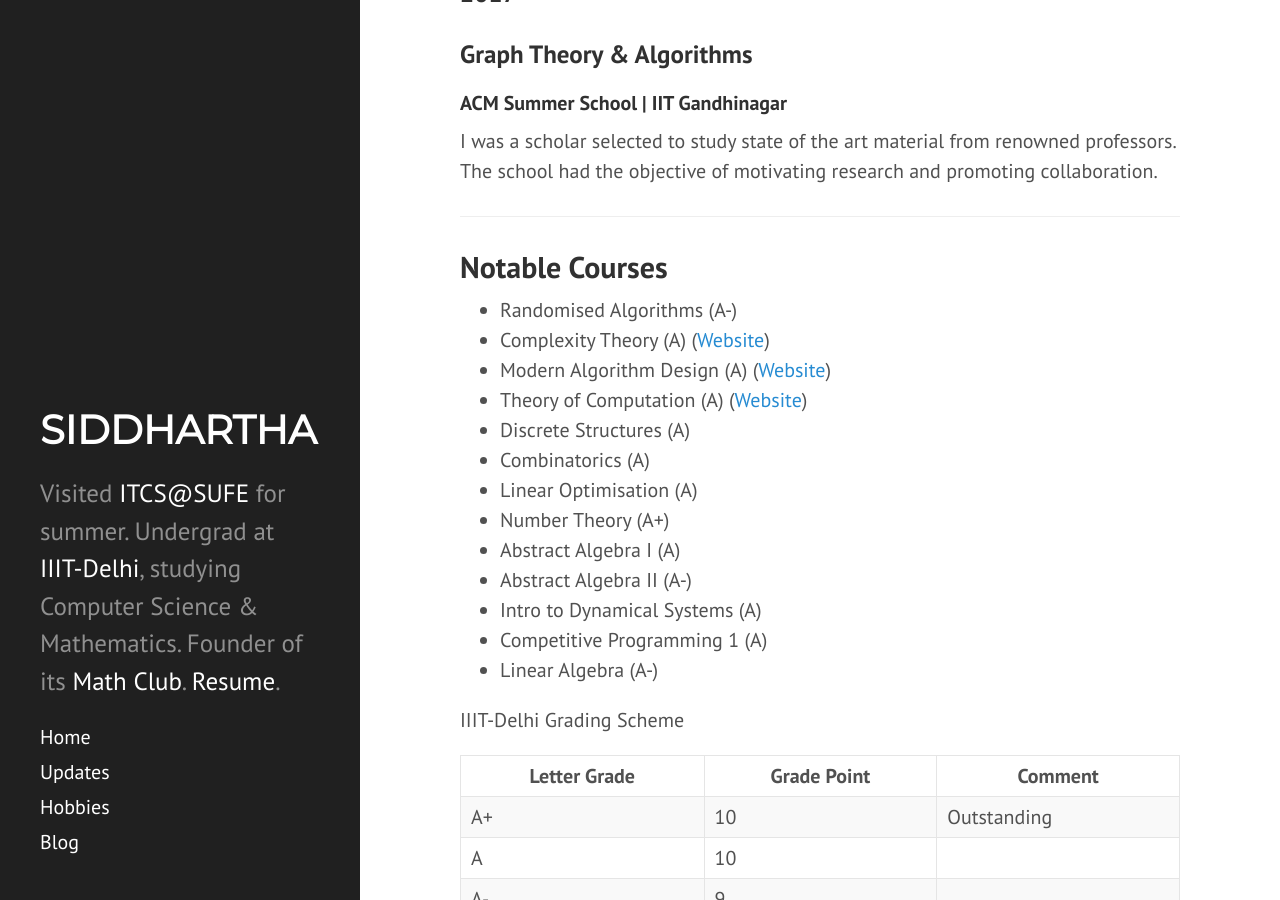
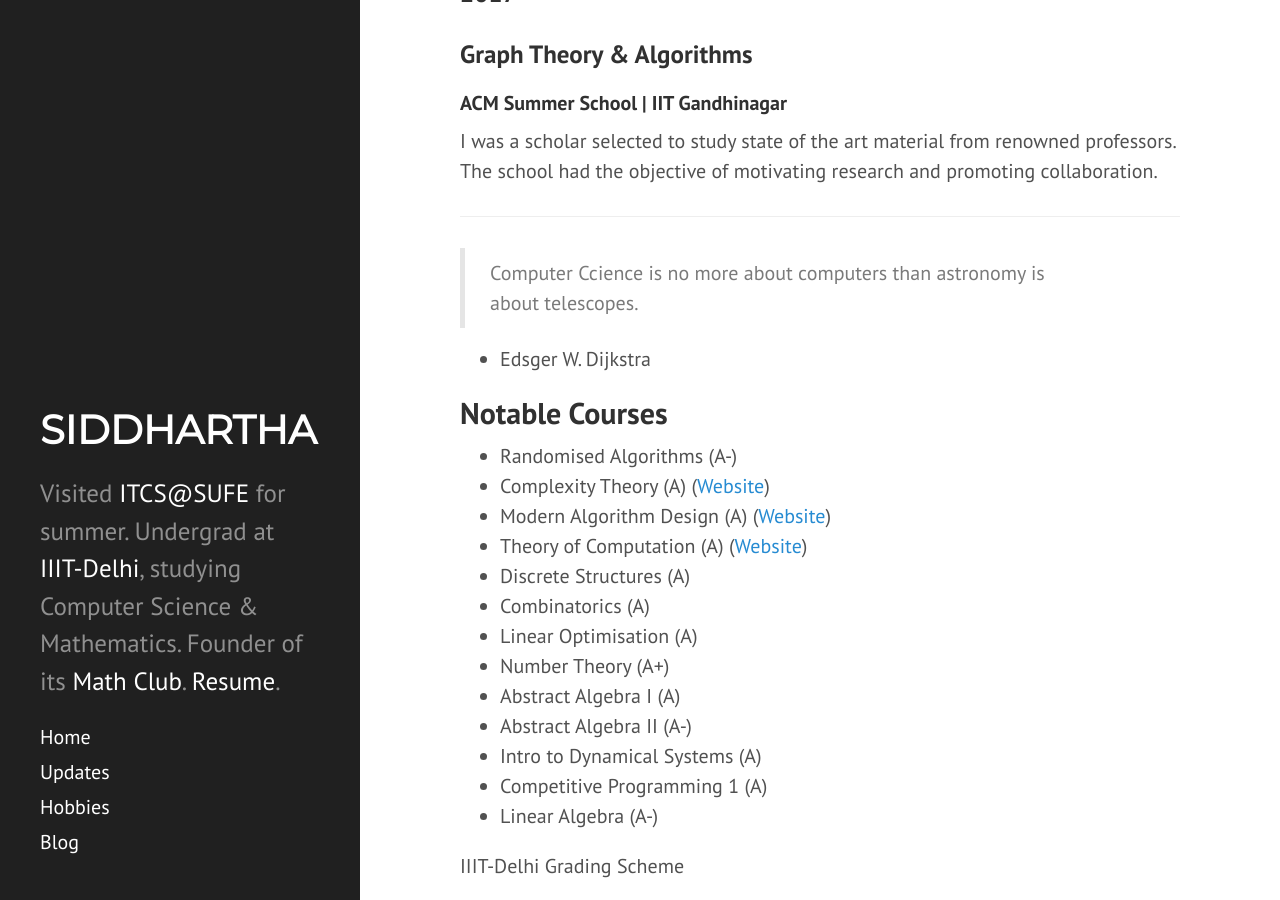
Before and after one commit to siddjai/siddjai.github.io, a Jekyll site: the page built from index.md, in a window 1280 px wide and 900 px high, scrolled down 2463 px. Built offline with Jekyll 4.4.1, drawn with Linux system fonts in a browser that asks for light colours; nearby versions of some CDN libraries.

Commit message:
Update index.md

```diff
--- a/index.md
+++ b/index.md
@@ -77,6 +77,11 @@ I was a scholar selected to study state of the art material from renowned profes
 
 ___
 
+> Computer
+Ccience is no more about computers than astronomy is about telescopes.
+
+- Edsger W. Dijkstra
+
 Notable Courses
 ------
  - Randomised Algorithms (A-)
```
